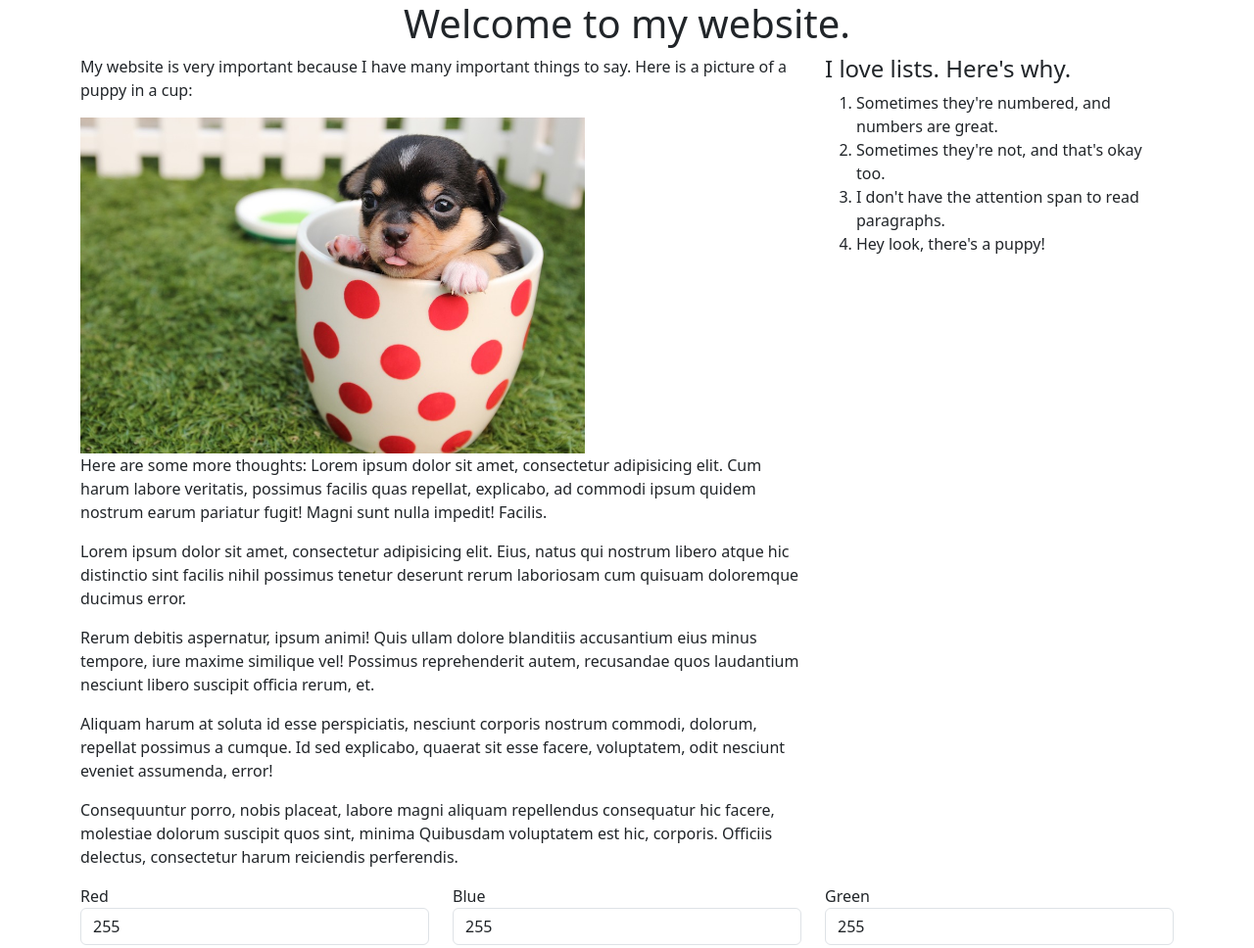
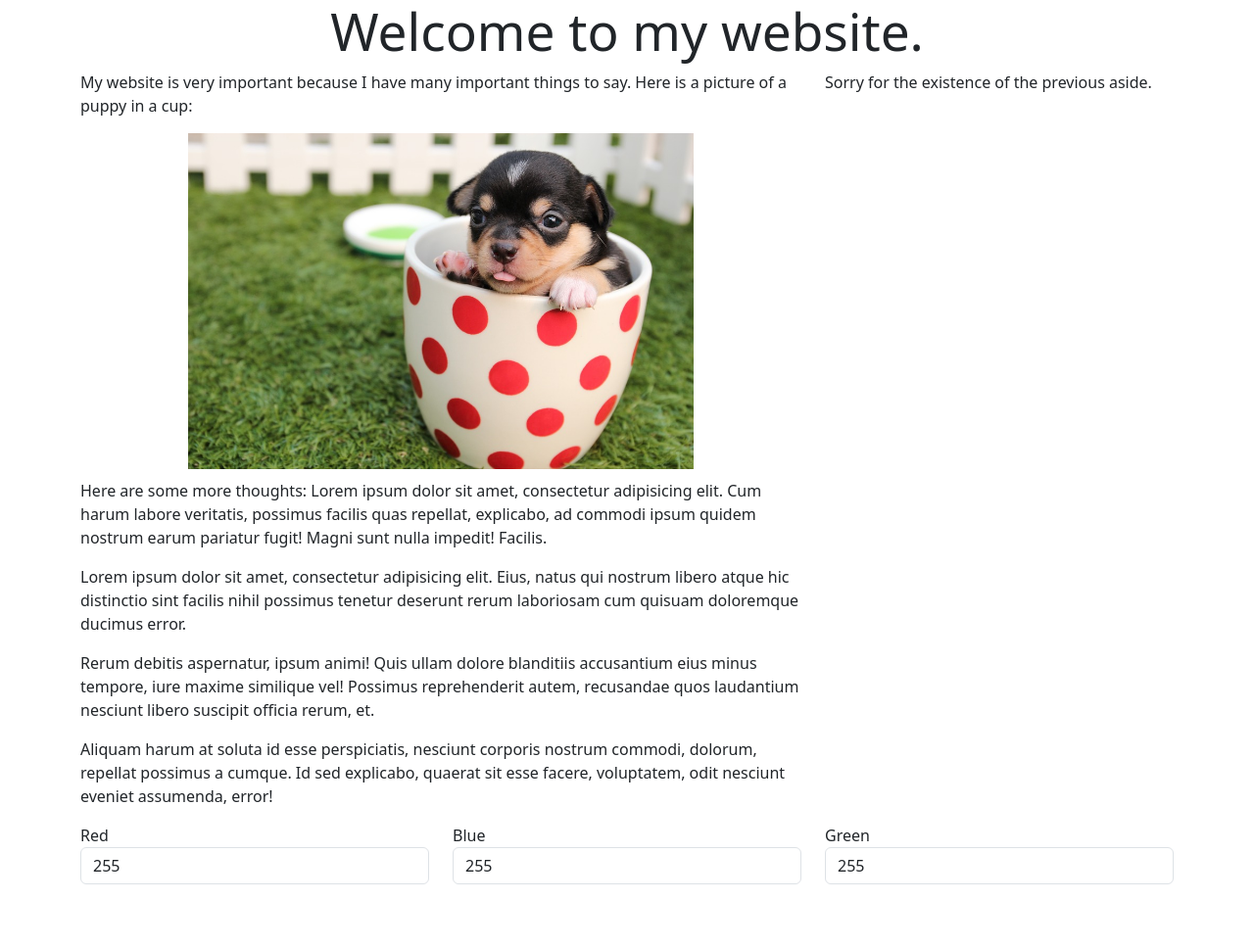
Before and after one commit to ExtremelyDecent/jquery-exercise, a plain HTML site: page index.html in a window 1280 px wide. Shown: the whole page at 98% size. Drawn offline with nearby package versions, Linux system fonts and the light colour scheme.

Commit message:
part 1 working

```diff
--- a/index.html
+++ b/index.html
@@ -73,9 +73,40 @@
   </div>
 </div>
 <script src="https://code.jquery.com/jquery-3.3.1.js"></script>
-<script>
-  // Add your code here!
-</script>
+<script>//Part 1
+  //1.
+  $(window).on('load',function(){
+      console.log(`Let's get ready to party with jQuery!`);
+  });
+  //2.
+  $('article img').addClass('image-center');
+  //3.
+  $('article p:last-child').remove();
+  //4.
+  $('#title').css({
+      'font-size': Math.random()*100
+  });
+  //5.
+  $('ol').append($("<li>", {
+      text:"This is my new list item!"
+  }));
+  //6.
+  $('aside').empty().append($("<p>",{
+      text:"Sorry for the existence of the previous aside."
+  }));
+  //7.
+  $('.form-control').on('keyup change blur',function(){
+      let r = $('.form-control').eq(0).val();
+      let g = $('.form-control').eq(1).val();
+      let b = $('.form-control').eq(2).val();
+      $('body').css({
+          'background-color': `rgb(${r},${g},${b})`
+      });
+  });
+  //8.
+  $('img').on('click',function(evt){
+      $(evt.target).remove();
+  });</script>
 </body>
 
 </html>
```
